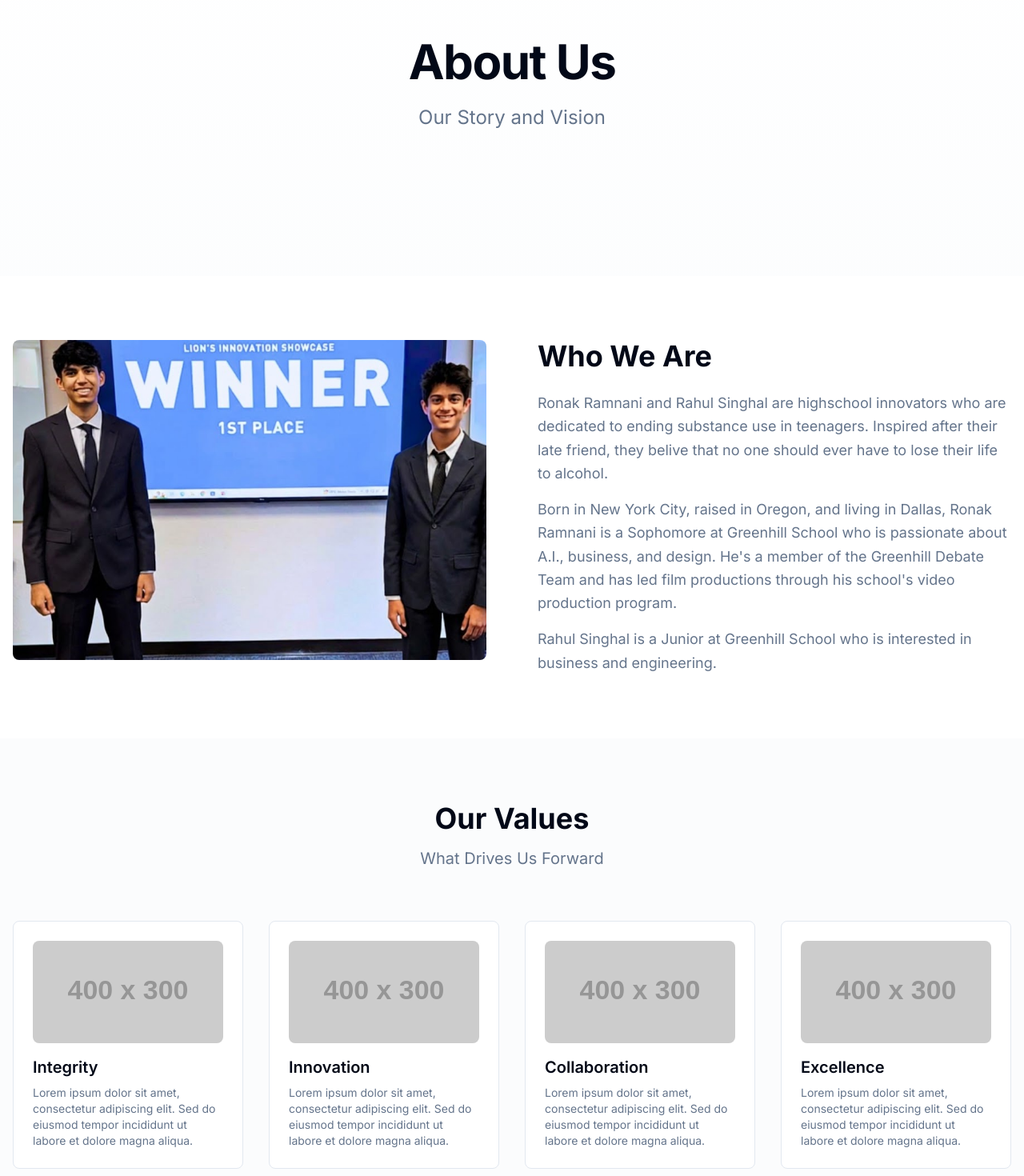
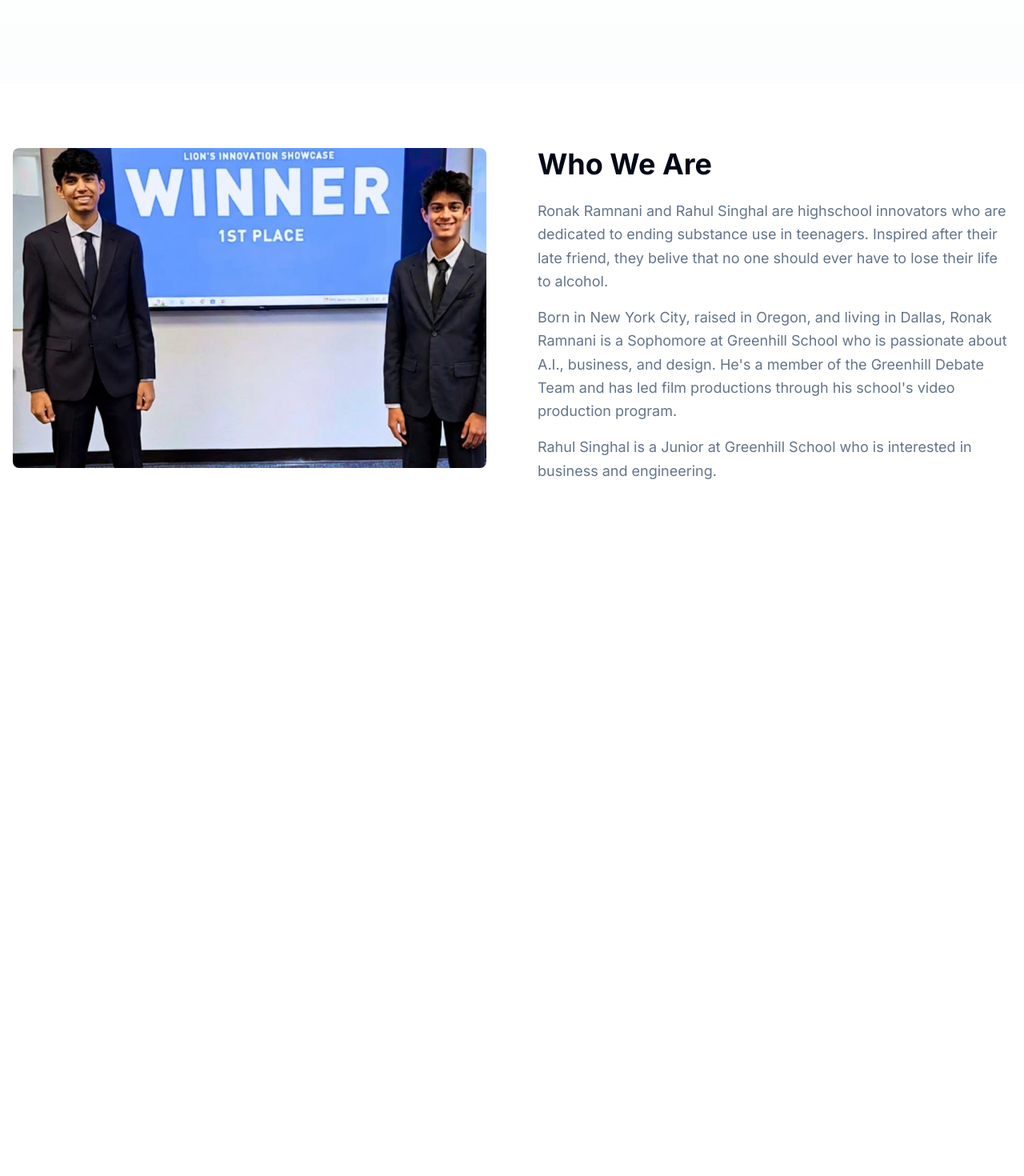
Before and after one commit to ronakexe/uau, a Next.js app: page /about in a window 1280 px wide. Shown: the part 200-1670 px from the top of the page at 80% size. After the commit the page ends 883 px from the top, so only its background shows below. Built offline with nearby package versions, Linux system fonts and the light colour scheme.

Commit message:
Refactor page layouts by reducing hero section height and adjusting padding for About, Contact, and Partnerships pages; remove unused content for a cleaner design. Update navigation to hide 'Timeline' link temporarily.

```diff
--- a/app/about/page.tsx
+++ b/app/about/page.tsx
@@ -7,12 +7,12 @@ export default function About() {
   return (
     <main className="min-h-screen">
       {/* Hero Section */}
-      <section className="relative flex min-h-[60vh] items-center justify-center overflow-hidden bg-gradient-to-b from-background to-muted/20">
+      <section className="relative flex min-h-[30vh] items-center justify-center overflow-hidden bg-gradient-to-b from-background to-muted/20">
         <motion.div
           initial={{ opacity: 0, y: 30 }}
           animate={{ opacity: 1, y: 0 }}
           transition={{ duration: 0.8 }}
-          className="container relative z-10 px-4 py-20 text-center"
+          className="container relative z-10 px-4 py-12 text-center"
         >
           <motion.h1
             initial={{ opacity: 0, y: 20 }}
@@ -22,14 +22,6 @@ export default function About() {
           >
             About Us
           </motion.h1>
-          <motion.p
-            initial={{ opacity: 0, y: 20 }}
-            animate={{ opacity: 1, y: 0 }}
-            transition={{ delay: 0.4, duration: 0.6 }}
-            className="text-xl text-muted-foreground md:text-2xl"
-          >
-            Our Story and Vision
-          </motion.p>
         </motion.div>
       </section>
 
@@ -79,57 +71,6 @@ export default function About() {
           </motion.div>
         </div>
       </section>
-
-      {/* Values Section */}
-      <section className="bg-muted/30 py-20">
-        <div className="container px-4">
-          <motion.div
-            initial={{ opacity: 0, y: 30 }}
-            whileInView={{ opacity: 1, y: 0 }}
-            viewport={{ once: true }}
-            transition={{ duration: 0.6 }}
-            className="mb-16 text-center"
-          >
-            <h2 className="mb-4 text-4xl font-bold">Our Values</h2>
-            <p className="text-xl text-muted-foreground">
-              What Drives Us Forward
-            </p>
-          </motion.div>
-
-          <div className="grid gap-8 md:grid-cols-2 lg:grid-cols-4">
-            {[
-              "Integrity",
-              "Innovation",
-              "Collaboration",
-              "Excellence",
-            ].map((value, index) => (
-              <motion.div
-                key={value}
-                initial={{ opacity: 0, y: 30 }}
-                whileInView={{ opacity: 1, y: 0 }}
-                viewport={{ once: true }}
-                transition={{ duration: 0.6, delay: index * 0.1 }}
-                className="group rounded-lg border bg-card p-6 transition-shadow hover:shadow-lg"
-              >
-                <div className="mb-4 h-32 w-full overflow-hidden rounded-lg">
-                  <Image
-                    src={`https://placehold.co/400x300/800000/ffffff?text=${value}`}
-                    alt={`${value} placeholder`}
-                    width={400}
-                    height={300}
-                    className="h-full w-full object-cover transition-transform duration-300 group-hover:scale-110"
-                  />
-                </div>
-                <h3 className="mb-2 text-xl font-semibold">{value}</h3>
-                <p className="text-sm text-muted-foreground">
-                  Lorem ipsum dolor sit amet, consectetur adipiscing elit. Sed do
-                  eiusmod tempor incididunt ut labore et dolore magna aliqua.
-                </p>
-              </motion.div>
-            ))}
-          </div>
-        </div>
-      </section>
     </main>
   )
 }
--- a/app/contact/page.tsx
+++ b/app/contact/page.tsx
@@ -74,12 +74,12 @@ export default function Contact() {
   return (
     <main className="min-h-screen">
       {/* Hero Section */}
-      <section className="relative flex min-h-[60vh] items-center justify-center overflow-hidden bg-gradient-to-b from-background to-muted/20">
+      <section className="relative flex min-h-[30vh] items-center justify-center overflow-hidden bg-gradient-to-b from-background to-muted/20">
         <motion.div
           initial={{ opacity: 0, y: 30 }}
           animate={{ opacity: 1, y: 0 }}
           transition={{ duration: 0.8 }}
-          className="container relative z-10 px-4 py-20 text-center"
+          className="container relative z-10 px-4 py-12 text-center"
         >
           <motion.h1
             initial={{ opacity: 0, y: 20 }}
@@ -89,14 +89,6 @@ export default function Contact() {
           >
             Contact Us
           </motion.h1>
-          <motion.p
-            initial={{ opacity: 0, y: 20 }}
-            animate={{ opacity: 1, y: 0 }}
-            transition={{ delay: 0.4, duration: 0.6 }}
-            className="text-xl text-muted-foreground md:text-2xl"
-          >
-            Get in Touch
-          </motion.p>
         </motion.div>
       </section>
 
--- a/app/page.tsx
+++ b/app/page.tsx
@@ -58,22 +58,6 @@ export default function Home() {
               </Button>
             </Link>
           </motion.div>
-        </motion.div>
-        <motion.div
-          initial={{ opacity: 0 }}
-          animate={{ opacity: 1 }}
-          transition={{ delay: 1, duration: 1 }}
-          className="absolute inset-0 -z-0"
-        >
-          <div className="relative h-full w-full">
-            <Image
-              src="https://placehold.co/1920x1080/800000/ffffff?text=Hero+Image"
-              alt="Hero placeholder"
-              fill
-              className="object-cover opacity-20"
-              priority
-            />
-          </div>
         </motion.div>
       </section>
 
--- a/app/partnerships/page.tsx
+++ b/app/partnerships/page.tsx
@@ -41,12 +41,12 @@ export default function Partnerships() {
   return (
     <main className="min-h-screen">
       {/* Hero Section */}
-      <section className="relative flex min-h-[60vh] items-center justify-center overflow-hidden bg-gradient-to-b from-background to-muted/20">
+      <section className="relative flex min-h-[30vh] items-center justify-center overflow-hidden bg-gradient-to-b from-background to-muted/20">
         <motion.div
           initial={{ opacity: 0, y: 30 }}
           animate={{ opacity: 1, y: 0 }}
           transition={{ duration: 0.8 }}
-          className="container relative z-10 px-4 py-20 text-center"
+          className="container relative z-10 px-4 py-12 text-center"
         >
           <motion.h1
             initial={{ opacity: 0, y: 20 }}
@@ -56,34 +56,11 @@ export default function Partnerships() {
           >
             Partnerships
           </motion.h1>
-          <motion.p
-            initial={{ opacity: 0, y: 20 }}
-            animate={{ opacity: 1, y: 0 }}
-            transition={{ delay: 0.4, duration: 0.6 }}
-            className="text-xl text-muted-foreground md:text-2xl"
-          >
-            Working Together for Change
-          </motion.p>
         </motion.div>
       </section>
 
       {/* Partnerships Grid */}
       <section className="container py-20 px-4">
-        <motion.div
-          initial={{ opacity: 0, y: 30 }}
-          whileInView={{ opacity: 1, y: 0 }}
-          viewport={{ once: true }}
-          transition={{ duration: 0.6 }}
-          className="mb-16 text-center"
-        >
-          <h2 className="mb-4 text-4xl font-bold">Our Partners</h2>
-          <p className="mx-auto max-w-2xl text-lg text-muted-foreground">
-            Lorem ipsum dolor sit amet, consectetur adipiscing elit. Sed do
-            eiusmod tempor incididunt ut labore et dolore magna aliqua. Ut enim
-            ad minim veniam, quis nostrud exercitation ullamco laboris.
-          </p>
-        </motion.div>
-
         <div className="grid gap-8 md:grid-cols-2 lg:grid-cols-3">
           {partnerships.map((partner, index) => (
             <motion.div
--- a/components/nav.tsx
+++ b/components/nav.tsx
@@ -8,7 +8,7 @@ import { cn } from "@/lib/utils"
 const navItems = [
   { name: "Home", href: "/" },
   { name: "About", href: "/about" },
-  { name: "Timeline", href: "/timeline" },
+  // { name: "Timeline", href: "/timeline" }, // Hidden for now
   { name: "Partnerships", href: "/partnerships" },
   { name: "Contact", href: "/contact" },
 ]
```
